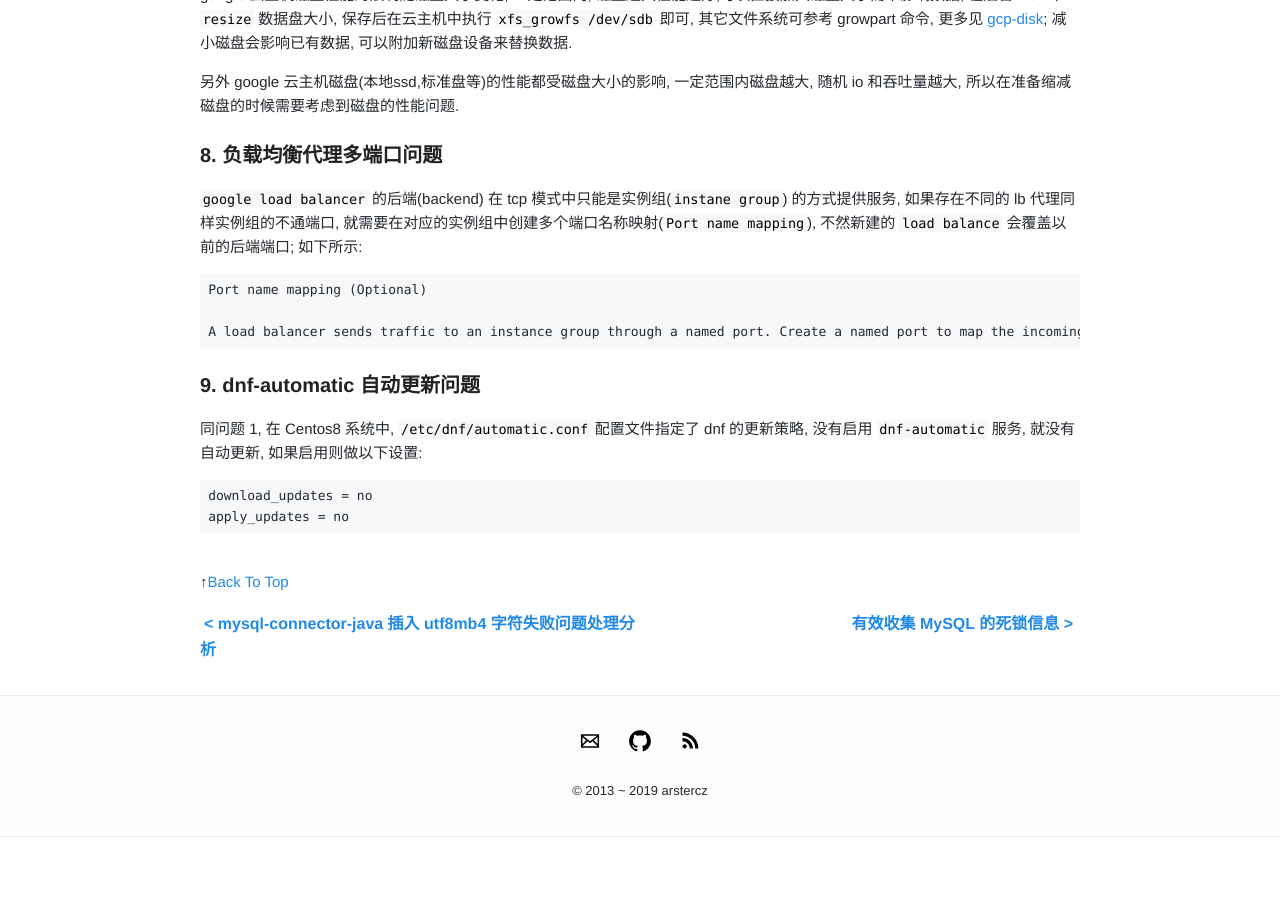
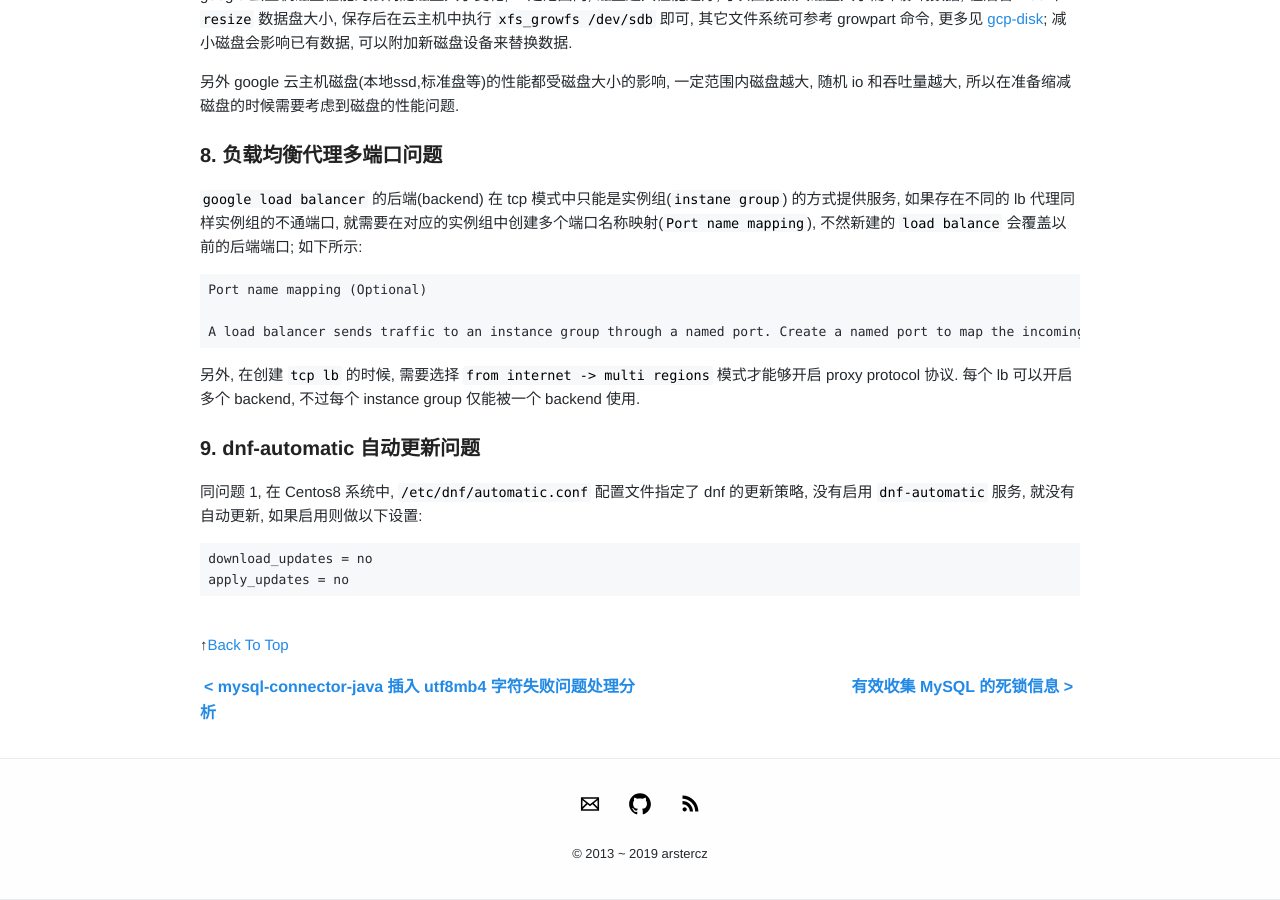
Before and after one commit to arstercz/arstercz.github.io, a Jekyll site: the page built from _posts/2019-06-03-google-cloud-platformgcp-%e4%bd%bf%e7%94%a8%e9%97%ae%e9%a2%98%e6%b1%87%e6%80%bb.md, in a window 1280 px wide and 900 px high, scrolled down 1406 px. Built offline with Jekyll 4.4.1, drawn with Linux system fonts in a browser that asks for light colours; comment, search, counter and statistics services are not loaded; before the commit the page ends 2243 px from its top, so only the background shows below that.

Commit message:
add proxy protocol note

````diff
--- a/_posts/2019-06-03-google-cloud-platformgcp-%e4%bd%bf%e7%94%a8%e9%97%ae%e9%a2%98%e6%b1%87%e6%80%bb.md
+++ b/_posts/2019-06-03-google-cloud-platformgcp-%e4%bd%bf%e7%94%a8%e9%97%ae%e9%a2%98%e6%b1%87%e6%80%bb.md
@@ -79,6 +79,8 @@
 A load balancer sends traffic to an instance group through a named port. Create a named port to map the incoming traffic to a specific port number and then go to "HTTP load balancing" to create a load balancer using this instance group.
 ```
 
+另外, 在创建 `tcp lb` 的时候, 需要选择 `from internet -> multi regions` 模式才能够开启 proxy protocol 协议. 每个 lb 可以开启多个 backend, 不过每个 instance group 仅能被一个 backend 使用.
+
 ### 9. dnf-automatic 自动更新问题
 
 同问题 1, 在 Centos8 系统中, `/etc/dnf/automatic.conf` 配置文件指定了 dnf 的更新策略, 没有启用 `dnf-automatic` 服务, 就没有自动更新, 如果启用则做以下设置:
````
